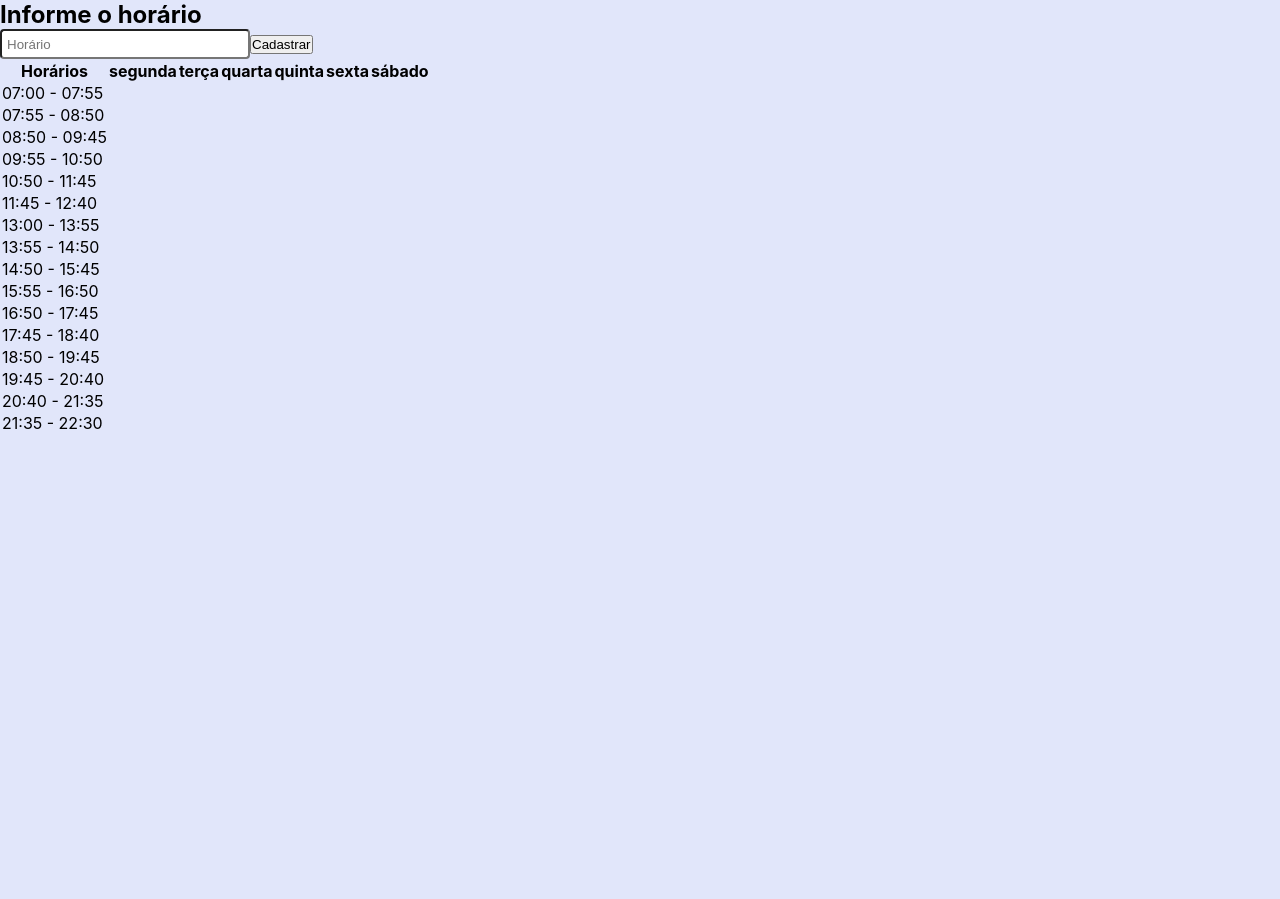
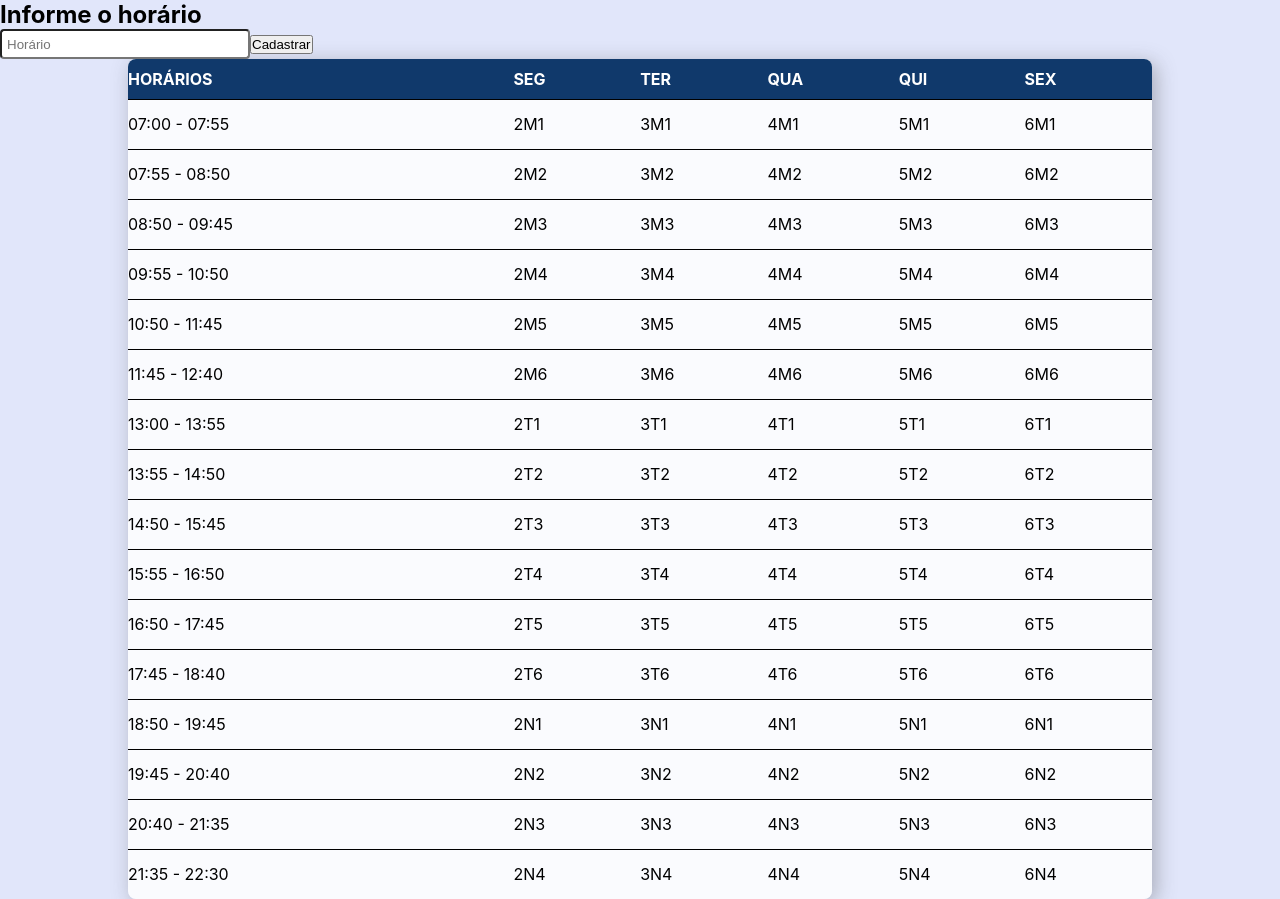
Before and after one commit to gpsics/horarios-bti-front, a React (Create React App) app: page /teste in a window 1280 px wide. Before the commit the page ends 800 px from the top, so only its background shows below. Built offline with nearby package versions, Linux system fonts and the light colour scheme; a web font is replaced by a local one.

Commit message:
Trabalhando para tratar os dados do codigo de horarios e assim imprimir em tabela.

```diff
--- a/src/Components/footer/Footer.css
+++ b/src/Components/footer/Footer.css
@@ -31,3 +31,12 @@ hr{
 .ufersa h3{
     margin-left: 6px;
 }
+@media(max-width: 770px){
+    footer{
+        justify-content: space-between;
+        padding: 10px 5px;
+    }
+    .ufersa h3{
+        font-size: 1em;
+    }
+}
--- a/src/Components/header/Header.css
+++ b/src/Components/header/Header.css
@@ -37,12 +37,17 @@ header{
 /* ResponsiveHeader.css */
 
 /* Adjustments for screens up to 768px wide */
-@media (max-width: 768px) {
+@media (max-width: 770px) {
     header {
+        flex-direction: column;
+        align-items: flex-start;
         padding: 15px 10px;
     }
+    .dataLocal{
+        display: none;
+    }
 
-    .dataLocal {
+    /* .dataLocal {
         flex-direction: column;
         align-items: flex-start;
         margin-top: 10px;
@@ -55,7 +60,5 @@ header{
     .loginOrLogout i {
         margin-left: 0;
         margin-top: 10px;
-    }
+    } */
 }
-
-/* Additional media queries for other screen sizes if needed */
--- a/src/Components/login/Login.css
+++ b/src/Components/login/Login.css
@@ -25,7 +25,7 @@
     flex-direction: column;
     align-items: center;
     justify-content: space-evenly;
-    background-color: rgba(0, 0, 0, 0.682);
+    background-color: rgba(0, 0, 0, 0.484);
     height: 500px;
     width: 400px;
     border-radius: 10px;
@@ -86,3 +86,9 @@
     background-color: transparent;
     transition: outline-color 500ms;
 }
+
+@media(max-width: 770px){
+    #formulario {
+        width: 85%;
+    }
+}
--- a/src/Components/pilot/Pilot.css
+++ b/src/Components/pilot/Pilot.css
@@ -64,23 +64,25 @@
 /* ResponsivePilot.css */
 
 /* Adjustments for screens up to 768px wide */
-@media (max-width: 768px) {
+@media (max-width: 770px) {
     #pilot {
         flex-direction: column;
         align-items: center;
         padding: 0 20px;
+        min-width: 100vw;
     }
 
     .descricao {
         max-width: 100%;
-        align-items: center;
         text-align: center;
-        margin-bottom: 20px;
+
+    }
+    .descricao >p {
+        margin: 0 auto;
     }
 
     .imgUf {
-        max-width: 100%;
-        height: auto;
+        display: none;
     }
 }
 
--- a/src/Components/turmas/listagem/Teste.jsx
+++ b/src/Components/turmas/listagem/Teste.jsx
@@ -1,109 +1,87 @@
 import React, { useState } from 'react';
 
-const Teste = () => {
+const horariosColuna = [
+    { Horario: '07:00 - 07:55' },
+    { Horario: '07:55 - 08:50' },
+    { Horario: '08:50 - 09:45' },
+    { Horario: '09:55 - 10:50' },
+    { Horario: '10:50 - 11:45' },
+    { Horario: '11:45 - 12:40' },
+    { Horario: '13:00 - 13:55' },
+    { Horario: '13:55 - 14:50' },
+    { Horario: '14:50 - 15:45' },
+    { Horario: '15:55 - 16:50' },
+    { Horario: '16:50 - 17:45' },
+    { Horario: '17:45 - 18:40' },
+    { Horario: '18:50 - 19:45' },
+    { Horario: '19:45 - 20:40' },
+    { Horario: '20:40 - 21:35' },
+    { Horario: '21:35 - 22:30' },
+
+]
+console.log(horariosColuna)
+const arrayTable = [];
+for (let diaSemana = 2; diaSemana < 7; diaSemana++) {
+    for (let horaDia = 1; horaDia <= 6; horaDia++) {
+        arrayTable.push({
+            dia: diaSemana,
+            turno: 'M',
+            hora: horaDia,
+        });
+    }
+    for (let horaDia = 1; horaDia <= 6; horaDia++) {
+        arrayTable.push({
+            dia: diaSemana,
+            turno: 'T',
+            hora: horaDia,
+        });
+    }
+    for (let horaDia = 1; horaDia <= 4; horaDia++) {
+        arrayTable.push({
+            dia: diaSemana,
+            turno: 'N',
+            hora: horaDia,
+        });
+    }
+}
+
+
+const HorarioTable = () => {
     const [horarioInformado, setHorarioInformado] = useState('');
-    const [tabela, setTabela] = useState({});
+    const [horariosOcupados, setHorariosOcupados] = useState(new Map());
+    const diaSegunda = arrayTable.filter(item => item.dia === 2);
+    const diaTerca = arrayTable.filter(item => item.dia === 3);
+    const diaQuarta = arrayTable.filter(item => item.dia === 4);
+    const diaQuinta = arrayTable.filter(item => item.dia === 5);
+    const diaSexta = arrayTable.filter(item => item.dia === 6);
 
-    const diasSemana = {
-        2: 'segunda',
-        3: 'terça',
-        4: 'quarta',
-        5: 'quinta',
-        6: 'sexta',
-        7: 'sábado',
-    };
-    const horarioDia = {
-        1: 'Primeiro Horário',
-        2: 'Segundo Horário',
-        3: 'Terceiro Horário',
-        4: 'Quarto Horário',
-        5: 'Quinto Horário',
-        6: 'Sexto Horário',
-    };
-    const horariosColuna = {
-        M1: '07:00 - 07:55',
-        M2: '07:55 - 08:50',
-        M3: '08:50 - 09:45',
-        M4: '09:55 - 10:50',
-        M5: '10:50 - 11:45',
-        M6: '11:45 - 12:40',
-        T1: '13:00 - 13:55',
-        T2: '13:55 - 14:50',
-        T3: '14:50 - 15:45',
-        T4: '15:55 - 16:50',
-        T5: '16:50 - 17:45',
-        T6: '17:45 - 18:40',
-        N1: '18:50 - 19:45',
-        N2: '19:45 - 20:40',
-        N3: '20:40 - 21:35',
-        N4: '21:35 - 22:30',
-    };
-
-    const lerHorario = (event) => {
-        event.preventDefault();
-        const regex = /^(\d+)([MTN])(\d+)$/;
-
-        const match = horarioInformado.match(regex);
+    const lerHorario = () => {
+        const match = horarioInformado.match(/^(\d+)([MTN])(\d+)$/);
 
         if (match) {
             const diaSemana = match[1].split('').map((dia) => parseInt(dia));
             const turno = match[2];
             const horario = match[3].split('').map((hora) => parseInt(hora));
 
-            const novaTabela = { ...tabela };
-
             diaSemana.forEach((dia) => {
-                if (!novaTabela[dia]) {
-                    novaTabela[dia] = {};
-                }
-                novaTabela[dia][turno] = horario;
+                horario.forEach((hora) => {
+                    const chave = `${dia}${turno}${hora}`;
+                    setHorariosOcupados((prevHorarios) => {
+                        const newHorarios = new Map(prevHorarios);
+                        newHorarios.set(chave, {
+                            dia, turno, hora
+                        });
+                        return newHorarios;
+                    });
+                });
             });
-
-            setTabela(novaTabela);
         } else {
-            console.log('A string não corresponde ao padrão esperado.');
+            setHorariosOcupados(new Map());
         }
     };
 
-    const renderTabela = () => {
-    const diasDaSemana = Object.values(diasSemana);
-    const turnos = ['M', 'T', 'N'];
-
-    return (
-        <table>
-            <thead>
-                <tr>
-                    <th>Horários</th>
-                    {diasDaSemana.map((dia, index) => (
-                        <th key={index}>{dia}</th>
-                    ))}
-                </tr>
-            </thead>
-            <tbody>
-                {Object.keys(horariosColuna).map((horario, index) => (
-                    <tr key={index}>
-                        <td>{horariosColuna[horario]}</td>
-                        {diasDaSemana.map((dia, diaIndex) => (
-                            <td key={diaIndex}>
-                                {turnos.map((turno, turnoIndex) => {
-                                    const valorCelula =
-                                        tabela[diaIndex + 2] &&
-                                        tabela[diaIndex + 2][turno] &&
-                                        tabela[diaIndex + 2][turno].includes(index + 1)
-                                            ? 'X'
-                                            : '';
-                                    return <div key={turnoIndex}>{valorCelula}</div>;
-                                })}
-                            </td>
-                        ))}
-                    </tr>
-                ))}
-            </tbody>
-        </table>
-    );
-};
-
-
+    const newArray = Array.from(horariosOcupados.values());
+    console.log(newArray)
 
     return (
         <React.Fragment>
@@ -116,9 +94,50 @@ const Teste = () => {
                 className="input"
             />
             <button onClick={lerHorario}>Cadastrar</button>
-            {renderTabela()}
+
+            <table className="padraoTabelas">
+                <thead>
+                    <tr>
+                        <th id="pontaEsquerda">HORÁRIOS</th>
+                        <th>SEG</th>
+                        <th>TER</th>
+                        <th>QUA</th>
+                        <th>QUI</th>
+                        <th id='pontaDireita'>SEX</th>
+                    </tr>
+                </thead>
+                <tbody>
+                    {horariosColuna.map((horario, index) => (
+                        <tr key={index}>
+                            <td>{horario.Horario}</td>
+                            <td>
+                                {diaSegunda[index] && `${diaSegunda[index].dia}${diaSegunda[index].turno}${diaSegunda[index].hora}`}
+                            </td>
+
+                            <td>
+                                {diaTerca[index] && `${diaTerca[index].dia}${diaTerca[index].turno}${diaTerca[index].hora}`}
+                            </td>
+
+                            <td>
+                                {diaQuarta[index] && `${diaQuarta[index].dia}${diaQuarta[index].turno}${diaQuarta[index].hora}`}
+                            </td>
+
+                            <td>
+                                {diaQuinta[index] && `${diaQuinta[index].dia}${diaQuinta[index].turno}${diaQuinta[index].hora}`}
+                            </td>
+
+                            <td>
+                                {diaSexta[index] && `${diaSexta[index].dia}${diaSexta[index].turno}${diaSexta[index].hora}`}
+                            </td>
+                        </tr>
+                    ))}
+
+
+                </tbody>
+            </table>
+
         </React.Fragment>
     );
 };
 
-export default Teste;
+export default HorarioTable;
```
Also changed, not shown: 1 other file (tests, documents, lock files or other folders).
